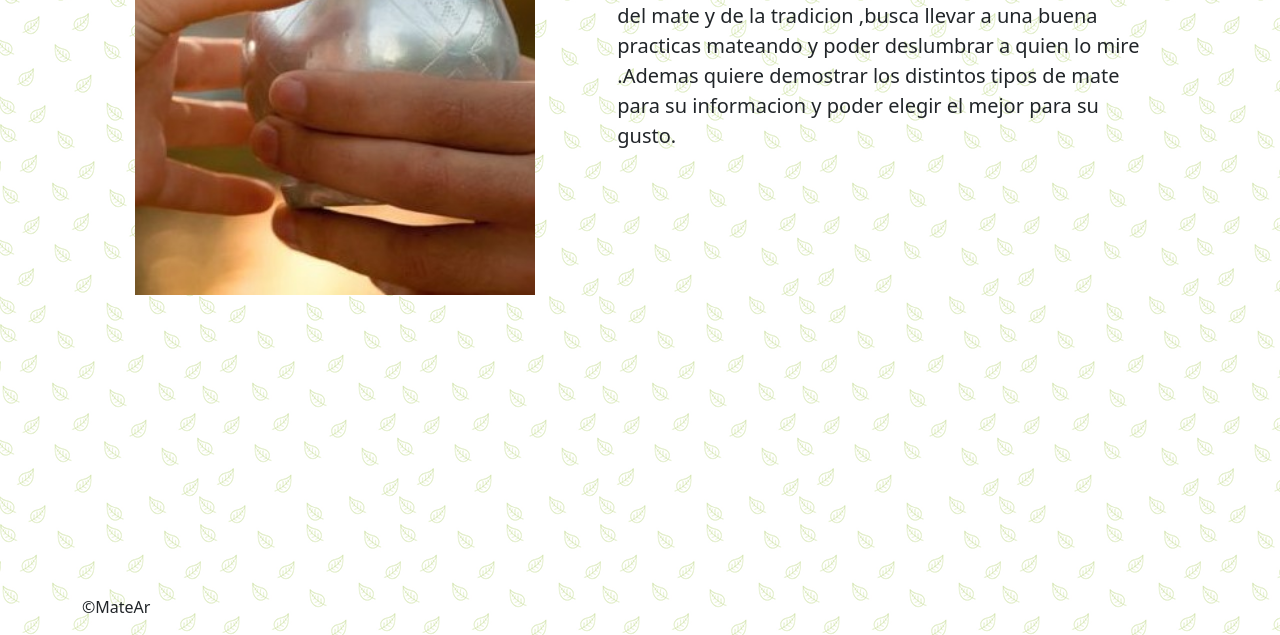
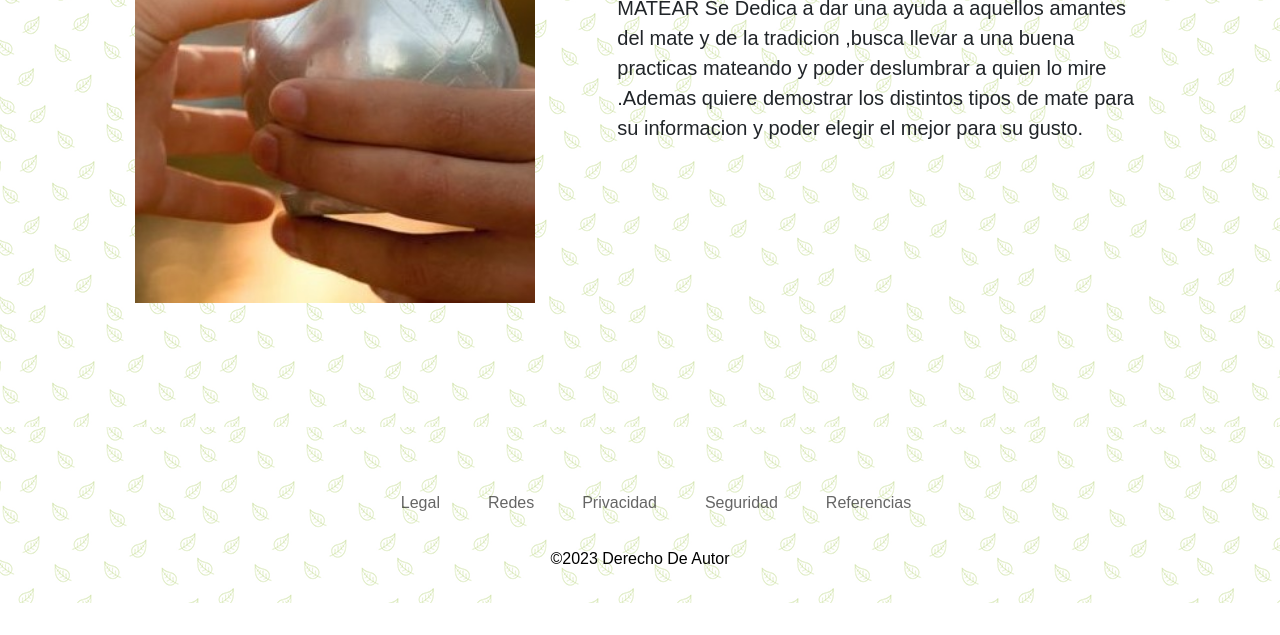
Before and after one commit to rodriezequiel4/entregafinaldecodergonzalezrodrigo, a website: page quienes.html in a window 1280 px wide. Shown: the part 293-928 px from the top of the page. After the commit the page ends 896 px from the top, so only its background shows below. Drawn offline with nearby package versions, Linux system fonts and the light colour scheme.

Commit message:
entrega final

```diff
--- a/quienes.css
+++ b/quienes.css
@@ -2,6 +2,8 @@
     margin: 0;
     padding: 0;
     box-sizing: border-box;
+    font-family: Arial, Helvetica, sans-serif;
+    transition: 0.5s;
 }
 
 .logo{
@@ -22,6 +24,9 @@ body{
     margin: 0;
 
     background-image: url(./imagenes/imagenmate2.webp);
+    height: 100%;
+    width: 100%;
+    position: relative;
 
 
     }
@@ -65,3 +70,164 @@ justify-content: center;
 .color-acento{
     color:#8fa891
 }
+/* Footer */
+footer{
+    width: 100%;
+    position: absolute;
+    bottom: 0;
+    left: 0;
+    padding: 2rem 8%;
+    background-image:url(./imagenes/imagenmate2.webp);
+    display: flex;
+    justify-content: center;
+    align-items: center;
+    flex-direction: column;
+}
+
+.logo{
+    height: 80px;
+    margin-bottom: 1rem;
+}
+.social-icons-container, .footer-menu-container{
+display: flex;
+justify-content: center;
+align-items: center;
+flex-wrap: wrap;
+margin-bottom: 1rem;
+}
+
+.social-icon{
+    height: 50px;
+    width: 50px;
+    border-radius: 50px;
+    border: 1px solid black
+
+
+}
+.social-icon:hover{
+    background-color: rgba(0, 0, 0, 0.805);
+    filter: invert(1);
+}
+
+.social-icon:nth-of-type(2){
+    background-image: url(./imagenes/imagencomparte.jpg);
+}
+
+.social-icon:nth-of-type(3){
+    background-image: url(./imagenes/imagencomparte.jpg);
+}
+
+.social-icon:nth-of-type(4){
+    background-image: url(./imagenes/imagencomparte.jpg);
+}
+
+.footer-menu-container{
+    list-style-type: none;
+    color: black
+
+}
+.menu-item{
+    margin: 1rem 1.5rem;
+    cursor: pointer;
+    opacity: 0.6;
+}
+
+.menu-item:hover{
+    opacity: 1;
+}
+
+.copyright{
+    color:black
+
+
+}
+
+
+@media (min-width: 720px) {
+
+    body{
+        font-family: system-ui, -apple-system, BlinkMacSystemFont, 'Segoe UI', Roboto, Oxygen, Ubuntu, Cantarell, 'Open Sans', 'Helvetica Neue', sans-serif;
+
+        margin: 0;
+
+        background-image: url(./imagenes/imagenmate2.webp);
+
+
+        }
+
+
+
+
+}
+@media (min-width: 720px) {
+footer{
+    width: 100%;
+    position: absolute;
+    bottom: 0;
+    left: 0;
+    padding: 2rem 8%;
+    background-image:url(./imagenes/imagenmate2.webp);
+    display: flex;
+    justify-content: center;
+    align-items: center;
+    flex-direction: column;
+}
+
+.logo{
+    height: 80px;
+    margin-bottom: 1rem;
+}
+.social-icons-container, .footer-menu-container{
+display: flex;
+justify-content: center;
+align-items: center;
+flex-wrap: wrap;
+margin-bottom: 1rem;
+}
+
+.social-icon{
+    height: 50px;
+    width: 50px;
+    border-radius: 50px;
+    border: 1px solid black
+
+
+}
+.social-icon:hover{
+    background-color: rgba(0, 0, 0, 0.805);
+    filter: invert(1);
+}
+
+.social-icon:nth-of-type(2){
+    background-image: url(./imagenes/imagencomparte.jpg);
+}
+
+.social-icon:nth-of-type(3){
+    background-image: url(./imagenes/imagencomparte.jpg);
+}
+
+.social-icon:nth-of-type(4){
+    background-image: url(./imagenes/imagencomparte.jpg);
+}
+
+.footer-menu-container{
+    list-style-type: none;
+    color: black
+
+}
+.menu-item{
+    margin: 1rem 1.5rem;
+    cursor: pointer;
+    opacity: 0.6;
+}
+
+.menu-item:hover{
+    opacity: 1;
+}
+
+.copyright{
+    color:black
+
+
+}
+}
--- a/quienes.html
+++ b/quienes.html
@@ -5,7 +5,7 @@
     <meta http-equiv="X-UA-Compatible" content="IE=edge">
     <meta name="viewport" content="width=device-width, initial-scale=1.0">
     <title>MATEAR</title>
-    <link rel="stylesheet" href="./quienes.css">
+    <link rel="stylesheet" href="quienes.css" />
     <link rel="icon" href="imagenes/logomate.webp">
     <link href="https://cdn.jsdelivr.net/npm/bootstrap@5.3.0-alpha1/dist/css/bootstrap.min.css" rel="stylesheet" integrity="sha384-GLhlTQ8iRABdZLl6O3oVMWSktQOp6b7In1Zl3/Jr59b6EGGoI1aFkw7cmDA6j6gD" crossorigin="anonymous">
 </head>
@@ -31,11 +31,29 @@
             </div>
         </div>
         </section>
+    <div>
 
-      <footer>
-            <div class="container">
-                <p>&copy;MateAr</p>
+        <footer>
+
+
+            <div class="social-icons-container">
+                <a href="social-icon"></a>
+                <a href="social-icon"></a>
+                <a href="social-icon"></a>
+                <a href="social-icon"></a>
             </div>
-        </footer>
+
+        <ul class="footer-menu-container">
+            <li class="menu-item">Legal</li>
+            <li class="menu-item">Redes</li>
+            <li class="menu-item">Privacidad</li>
+            <li class="menu-item">Seguridad</li>
+            <li class="menu-item">Referencias</li>
+        </ul>
+
+        <span class="copyright">&copy;2023 Derecho De Autor</span>
+
+    </footer>
+</div>
 </body>
 </html>
--- a/scss/componentes/_global.scss
+++ b/scss/componentes/_global.scss
@@ -12,3 +12,10 @@ font-family: system-ui, -apple-system, BlinkMacSystemFont, 'Segoe UI', Roboto, O
 
 margin: 0;
 }
+
+// mates
+*{
+    margin: 0;
+    padding: 0;
+    box-sizing: border-box;
+}
--- a/scss/main.scss
+++ b/scss/main.scss
@@ -4,4 +4,6 @@
 @import "componentes/header";
 
 // temporal
-@import"estilos";
+@import "estilos";
+@import "mates";
+@import "quienes";
```
Also changed, not shown: index.html (+1 -1 lines), mates.html (+3 -1 lines), package.json (+167 -1 lines), css/main.estilos.css, imagenes/YTTRTYIVHVGRVFSDK5BEKLU5UM.webp (added), imagenes/images.jpg (added), scss/_mates.scss (renamed from mates.css), 2 other files.
